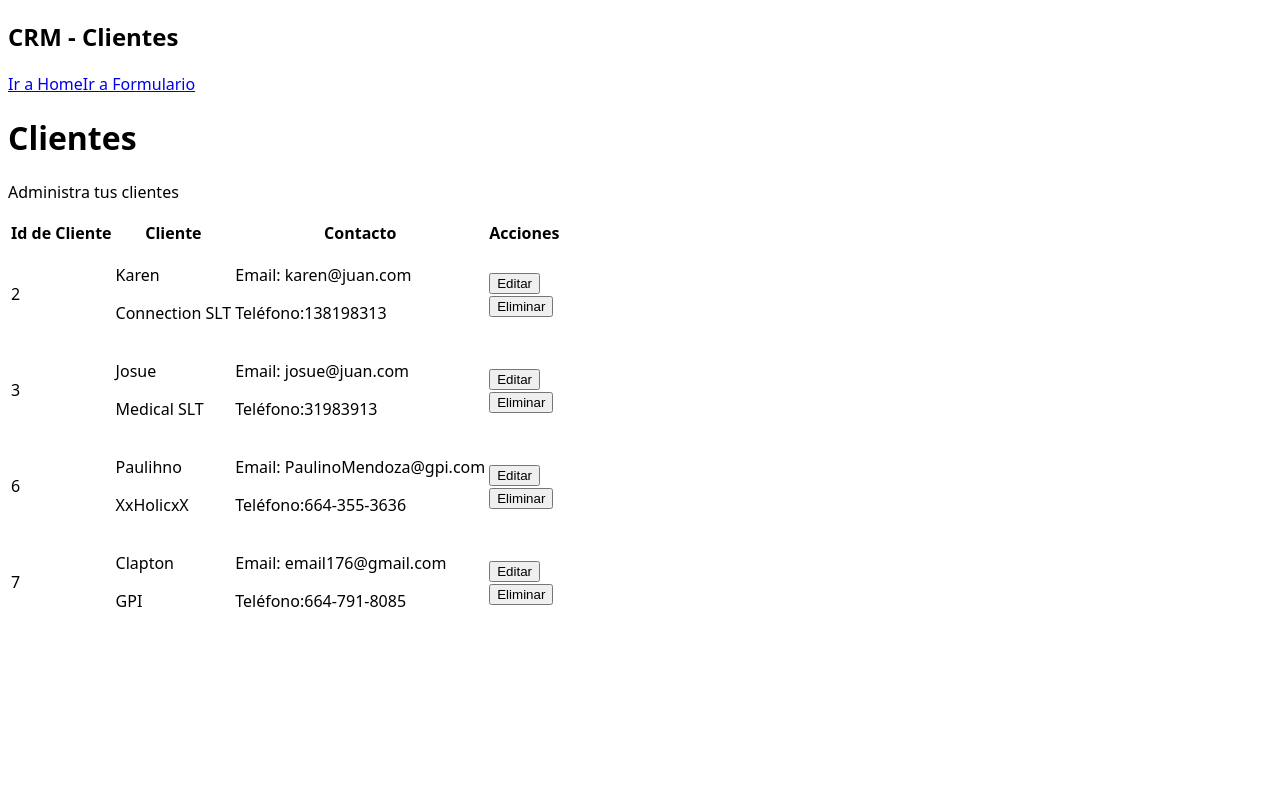
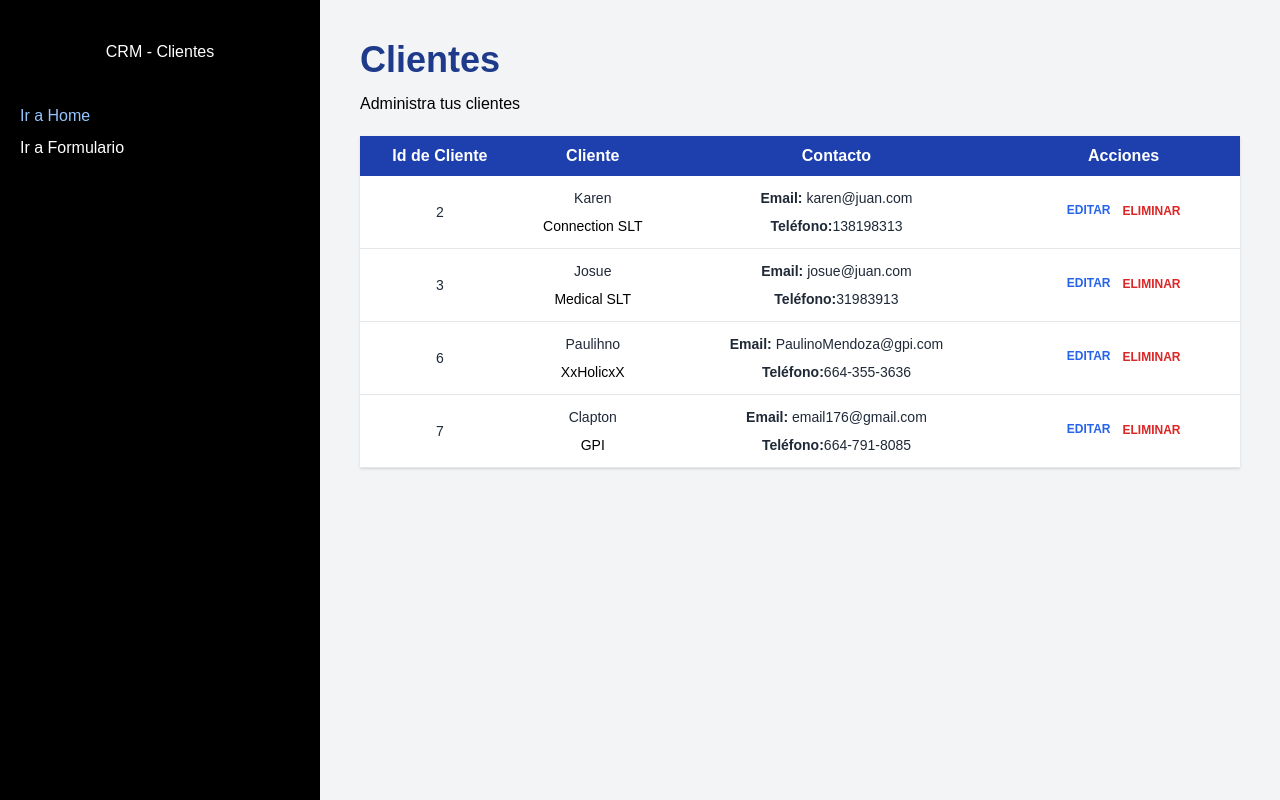
Before and after one commit to AntonioIB9D/Crm-Clients, a React (Vite) app: page / in a window 1280 px wide. Built offline with nearby package versions, Linux system fonts and the light colour scheme; data requests are answered from the project's data file.

Commit message:
font settings

```diff
--- a/src/index.css
+++ b/src/index.css
@@ -1,7 +1,11 @@
 @import './Font/font.css';
 
+@tailwind base;
+@tailwind components;
+@tailwind utilities;
+
 body {
-  font-family: 'Quicksand Light', system-ui, sans-serif;
+  font-family: 'Quicksand Light', sans-serif;
   font-weight: 300;
   font-size: 16px;
 }
```
